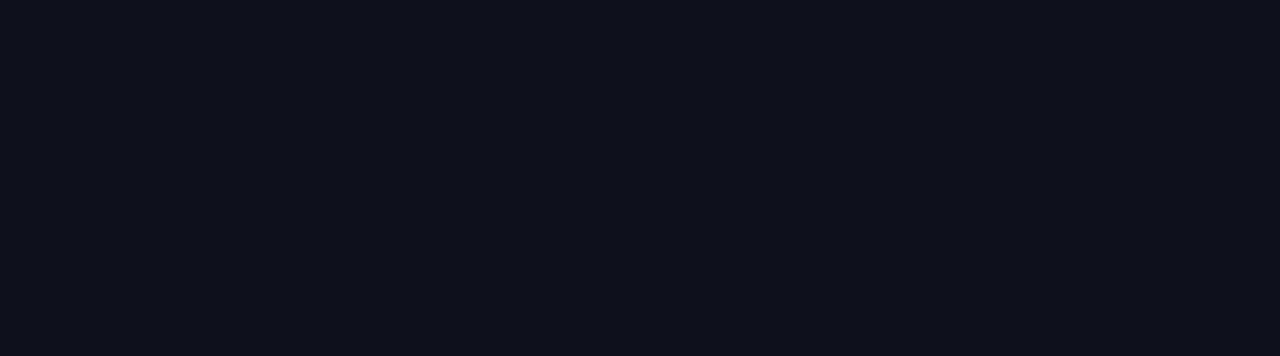
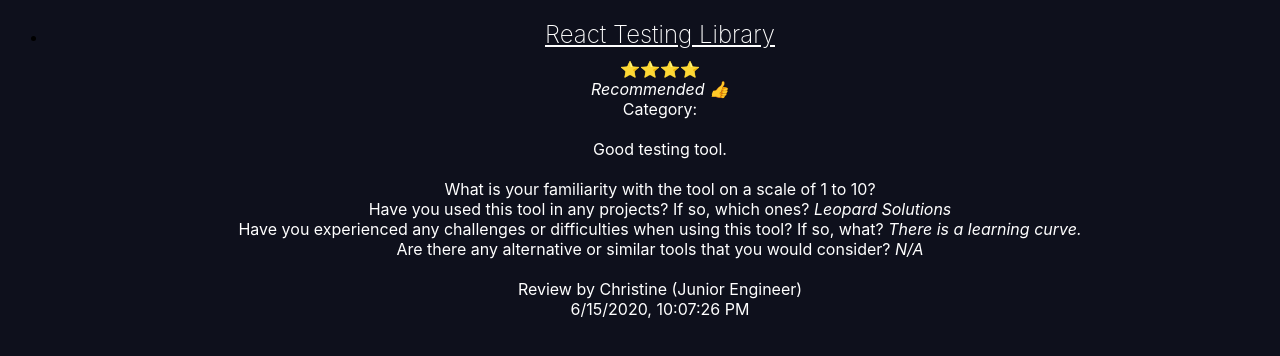
Before and after one commit to yutingcxiang/library-framework-form, a React (Create React App) app: page / in a window 1280 px wide. Shown: the top 356 px of the page. Built offline with nearby package versions, Linux system fonts and the light colour scheme.

Commit message:
Add sample review to ReviewsList

```diff
--- a/src/components/App.js
+++ b/src/components/App.js
@@ -5,12 +5,13 @@
 import Form from "./Form";
 import Review from "./Review";
 import Search from "./Search";
+import ReviewsList from "./ReviewsList";
 
 function App() {
   return (
     <div className="App">
       <Router>
-        <Route exact path="/" />
+        <Route exact path="/" component={ReviewsList}/>
         <Route exact path="/search-review" component={Search}/>
         <Route exact path="/new-review" component={Form}/>
         <Route exact path="/view-review" component={Review}/>
--- a/src/components/Form.js
+++ b/src/components/Form.js
@@ -8,7 +8,7 @@
   let history = useHistory();
   const { register, handleSubmit, errors } = useForm();
   const onSubmit = data => {
-    const dateSubmitted = new Date();
+    const dateSubmitted = new Date().toLocaleString();
     data.dateSubmitted = dateSubmitted;
     console.log(data)
 
--- a/src/components/Review.js
+++ b/src/components/Review.js
@@ -1,29 +1,28 @@
 import React from 'react';
 import '../styles/Review.css';
 
-export default function Review ({ reviewData }) {
+export default function Review (props) {
   const renderReview = () => {
-    if (reviewData) {
+    if (props.reviewData) {
       return (
         <div>
-          <h2>{reviewData.toolName}</h2>
-          <div>{"⭐".repeat(reviewData.toolRating)} </div>
-          <div><em>{reviewData.toolRecommendation === "true" ? "Recommended 👍" : "Not recommended 👎"}</em></div>
-          <div>Category: {reviewData.toolCategory}</div>
+          <h2>{props.reviewData.toolName}</h2>
+          <div>{"⭐".repeat(props.reviewData.toolRating)} </div>
+          <div><em>{props.reviewData.toolRecommendation === "true" ? "Recommended 👍" : "Not recommended 👎"}</em></div>
+          <div>Category: {props.reviewData.toolCategory}</div>
           <br/>
-          <div>{reviewData.toolReview}</div>
+          <div>{props.reviewData.toolReview}</div>
           <br/>
-          <div>What is your familiarity with the tool on a scale of 1 to 10? <em>{reviewData.toolFamiliarity}</em></div>
-          <div>Have you used this tool in any projects? If so, which ones? <em>{reviewData.reviewerProjects ? reviewData.reviewerProjects : " N/A"}</em></div>
-          <div>Have you experienced any challenges or difficulties when using this tool? If so, what? <em>{reviewData.toolChallenges ? reviewData.toolChallenges : " N/A"}</em></div>
-          <div>Are there any alternative or similar tools that you would consider?<em>{reviewData.toolAlternatives ? reviewData.toolAlternatives : " N/A"}</em></div>
+          <div>What is your familiarity with the tool on a scale of 1 to 10? <em>{props.reviewData.toolFamiliarity}</em></div>
+          <div>Have you used this tool in any projects? If so, which ones? <em>{props.reviewData.reviewerProjects ? props.reviewData.reviewerProjects : " N/A"}</em></div>
+          <div>Have you experienced any challenges or difficulties when using this tool? If so, what? <em>{props.reviewData.toolChallenges ? props.reviewData.toolChallenges : " N/A"}</em></div>
+          <div>Are there any alternative or similar tools that you would consider?<em>{props.reviewData.toolAlternatives ? props.reviewData.toolAlternatives : " N/A"}</em></div>
           <br/>
-          <div>Review by {reviewData.reviewerName} ({reviewData.reviewerRole})</div>
-          <div>{reviewData.dateSubmitted.toLocaleString()}</div>
+          <div>Review by {props.reviewData.reviewerName} ({props.reviewData.reviewerRole})</div>
+          <div>{props.reviewData.dateSubmitted.toLocaleString()}</div>
         </div>
       )
     }
-    return <div><h2>No Reviews Available</h2></div>
   }
 
   return (
--- a/src/components/ReviewsList.js
+++ b/src/components/ReviewsList.js
@@ -1,6 +1,20 @@
 import React, { useState, useEffect } from 'react';
 import Review from "./Review";
 // import axios from 'axios';
+
+const sampleReview = [{
+  dateSubmitted: new Date().toLocaleString(),
+  reviewerName: "Christine",
+  reviewerProjects: "Leopard Solutions",
+  reviewerRole: "Junior Engineer",
+  toolAlternatives: "",
+  toolcategory: "Testing",
+  toolChallenges: "There is a learning curve.",
+  toolName: "React Testing Library",
+  toolRating: "4",
+  toolRecommendation: "true",
+  toolReview: "Good testing tool."
+}]
 
 export default function ReviewsList () {
   const [reviews, setReviews] = useState([])
@@ -16,12 +30,20 @@
     // });
   // })
 
+  useEffect(() => {
+    setReviews(sampleReview)
+  }, [reviews])
+
+
   const displayReviews = () => {
-    for (const review in reviews) {
-      return (
-        <li><Review reviewData={review}/></li>
-      )
+    if (reviews.length > 0) {
+      for (let review in reviews) {
+        return (
+          <li><Review reviewData={reviews[review]}/></li>
+        )
+      }
     }
+    return <div>No Reviews Found</div>
   }
 
   return (
--- a/src/components/Search.js
+++ b/src/components/Search.js
@@ -16,7 +16,7 @@
     // axios.post('/api/query-reviews', data)
     // .then((response) => {
     //   push to /view-review after submission for filtered results
-    //   history.push({ pathname: "/view-review", formData: data });
+      history.push({ pathname: "/view-review", reviewData: data });
     // })
     // .catch((error) => {
     //   console.log(error);
@@ -29,7 +29,6 @@
       <form className="search-form" onSubmit={handleSubmit(onSubmit)}>
         <label>Search by Tool Name</label>
         <input className="search-input" type="text" name="toolName" placeholder="ex: React Testing Library" ref={register} />
-        {/* <br/> */}
 
         <label>Search by Tool Category:</label>
         {/* Can be changed to allow for multiple selection */}
@@ -44,11 +43,9 @@
           <option value="Testing">Testing</option>
           <option value="Other">Other</option>
         </select>
-        {/* <br/> */}
 
         <label>Search by Reviewer Name:</label>
         <input className="search-input" type="text" name="reviewerName" ref={register} />
-        {/* <br/> */}
 
         {/* Can be changed to allow for multiple selection */}
         <label>Search by Reviewer Role:</label>
@@ -59,7 +56,6 @@
           <option value="Senior Engineer">Senior Engineer</option>
           <option value="Other">Other</option>
         </select>
-        {/* <br/> */}
 
         {/* Can be changed to be a dropdown list or multiple selection */}
         <label>Filter by Project:</label>
--- a/src/styles/Search.css
+++ b/src/styles/Search.css
@@ -19,6 +19,8 @@
 input[type="range"] {
   max-width: 250px;
   position: relative;
+  top: 15px;
+  padding: 0;
 }
 
 input[type="checkbox"] {
```
